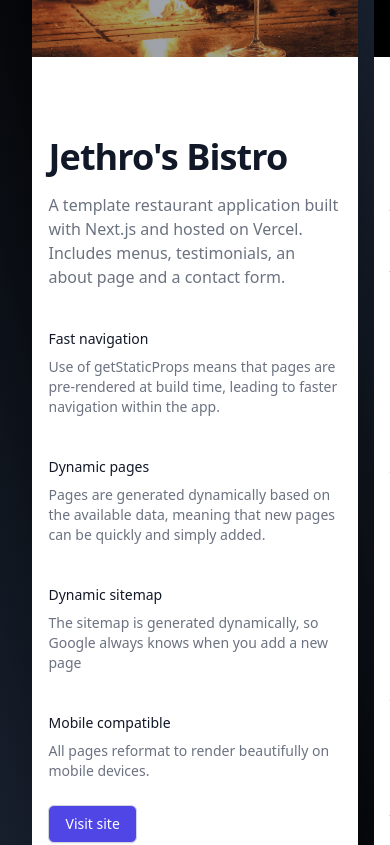
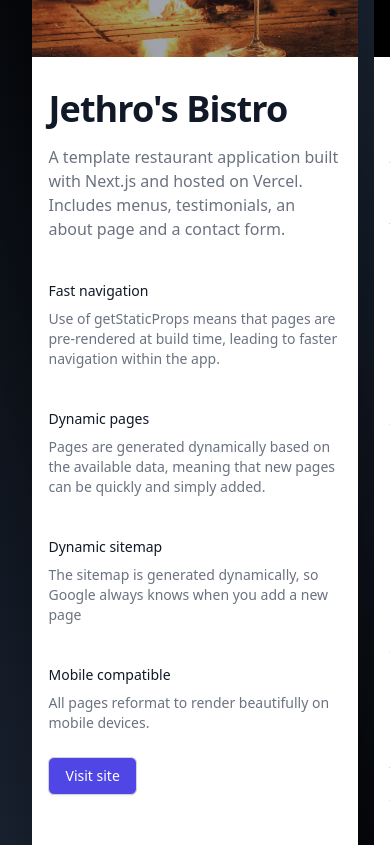
Before and after one commit to jro31/portfolio-v3, a Next.js app: page / in a window 390 px wide. Shown: the part 2900-3745 px from the top of the page. Built offline with nearby package versions, Linux system fonts and the light colour scheme; a web font is replaced by a local one.

Commit message:
Button styling updates
Still needs tweaking on mobile

```diff
--- a/components/homepage-sections/projects/ProjectCard.js
+++ b/components/homepage-sections/projects/ProjectCard.js
@@ -208,10 +208,23 @@ const ProjectCard = props => {
     }
   };
 
+  const conditionalButtonClasses = linkKey => {
+    if (Object.keys(projectInfo().links).length === 1) {
+      return 'rounded-md';
+    } else if (linkKey === Object.keys(projectInfo().links)[0]) {
+      return 'rounded-tl-md rounded-tr-md 2xs:rounded-tr-none 2xs:rounded-bl-md';
+    } else if (linkKey === Object.keys(projectInfo().links).slice(-1)[0]) {
+      return 'rounded-bl-md rounded-br-md 2xs:rounded-bl-none 2xs:rounded-tr-md 2xs:-ml-px';
+    } else {
+      return '2xs:-ml-px';
+    }
+  };
+
   return (
     <div className='snap-start bg-white scroll-ml-1/12-screen mr-4 xs:mr-6 md:mr-8 lg:mr-10 min-w-full rounded-2xl'>
       <section aria-labelledby='features-heading' className='relative h-full'>
         <div className='aspect-w-3 aspect-h-2 overflow-hidden sm:aspect-w-5 lg:aspect-none lg:absolute lg:w-1/2 lg:pr-4 xl:pr-16 lg:h-full lg:rounded-l-2xl'>
+          {/* FIXME - Image is not 'rounded' on mobile */}
           <img
             src={projectInfo().imageSrc}
             alt={projectInfo().title}
@@ -221,9 +234,10 @@ const ProjectCard = props => {
           />
         </div>
 
-        <div className='max-w-2xl mx-auto pt-16 pb-24 px-4 sm:pb-32 lg:pb-8 sm:px-6 lg:max-w-7xl lg:pt-8 lg:px-8 lg:grid lg:grid-cols-2 lg:gap-x-8 lg:h-full lg:overflow-y-auto'>
-          <div className='lg:col-start-2'>
-            <h2 className='mt-4 text-4xl font-extrabold text-gray-900 tracking-tight'>
+        <div className='max-w-2xl mx-auto pt-4 pb-24 px-4 sm:pb-32 lg:pb-8 sm:px-6 lg:max-w-7xl lg:pt-8 lg:px-8 lg:grid lg:grid-cols-2 lg:gap-x-8 lg:h-full lg:overflow-y-auto'>
+          <div className='lg:col-start-2 flex flex-col justify-between'>
+            <div>
+              <h2 className='mt-4 text-2xl 2xs:text-4xl font-extrabold text-gray-900 tracking-tight'>
                 {projectInfo().title}
               </h2>
               <p className='mt-4 text-gray-500'>{projectInfo().description}</p>
@@ -238,8 +252,9 @@ const ProjectCard = props => {
                   ))}
                 </dl>
               )}
+            </div>
             {projectInfo().links && Object.keys(projectInfo().links).length > 0 && (
-              <div className='relative z-0 inline-flex shadow-sm rounded-md mt-6'>
+              <div className='flex flex-col 2xs:flex-row 2xs:inline-flex relative z-0 rounded-md mt-6'>
                 {Object.keys(projectInfo().links).map(linkKey => (
                   <a
                     key={`${projectInfo().title}-${linkKey}-link`}
@@ -249,13 +264,9 @@ const ProjectCard = props => {
                   >
                     <button
                       type='button'
-                      className={`relative inline-flex items-center px-4 lg:px-3 xl:px-6 py-2 border border-gray-300 text-sm font-medium focus:z-10 focus:outline-none focus:ring-1 focus:ring-indigo-500 focus:border-indigo-500 ${
-                        linkKey === Object.keys(projectInfo().links)[0] ? 'rounded-l-md' : '-ml-px'
-                      } ${
-                        linkKey === Object.keys(projectInfo().links).slice(-1)[0]
-                          ? 'rounded-r-md'
-                          : ''
-                      } ${buttonColorClasses(linkKey)}`}
+                      className={`relative inline-flex justify-center 2xs:justify-start items-center shadow-sm px-4 lg:px-3 xl:px-6 py-2 border border-gray-300 text-sm font-medium focus:z-10 focus:outline-none focus:ring-1 focus:ring-indigo-500 focus:border-indigo-500 w-full 2xs:w-auto ${conditionalButtonClasses(
+                        linkKey
+                      )} ${buttonColorClasses(linkKey)}`}
                     >
                       {buttonText(linkKey)}
                     </button>
```
Lines whose indentation alone changed are shown as unchanged.
